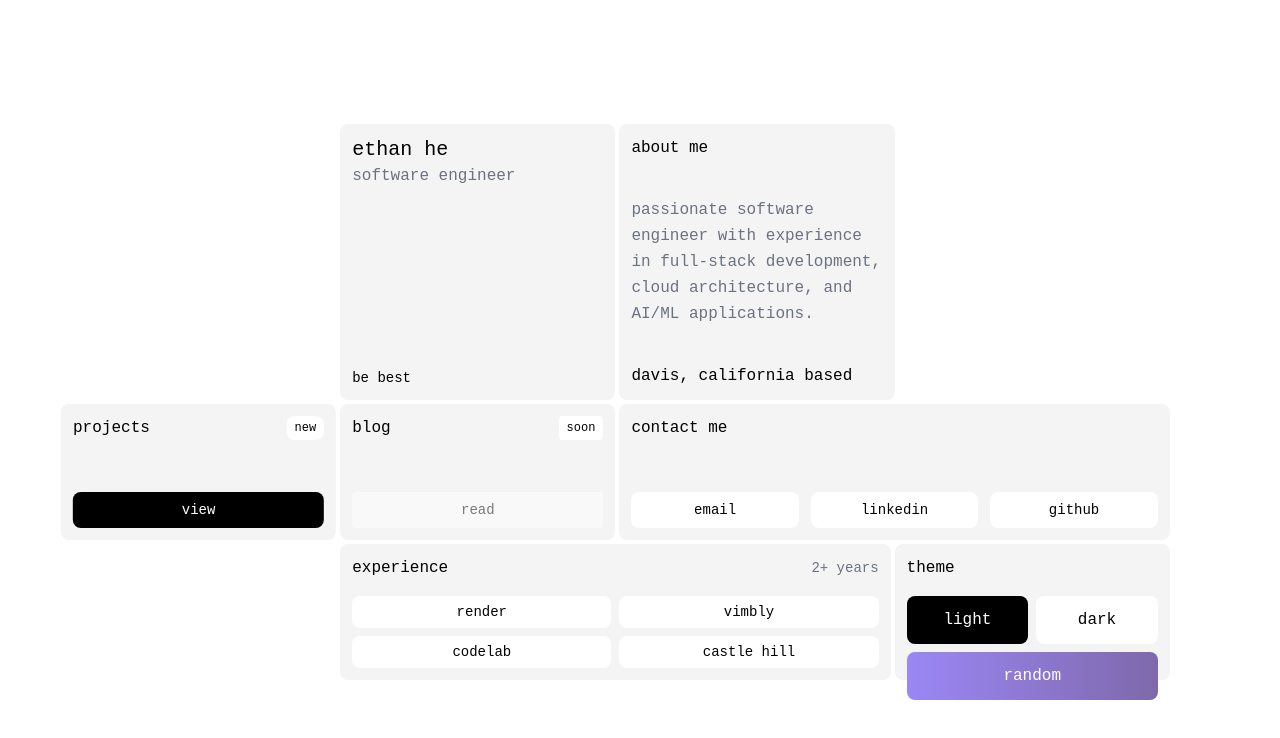
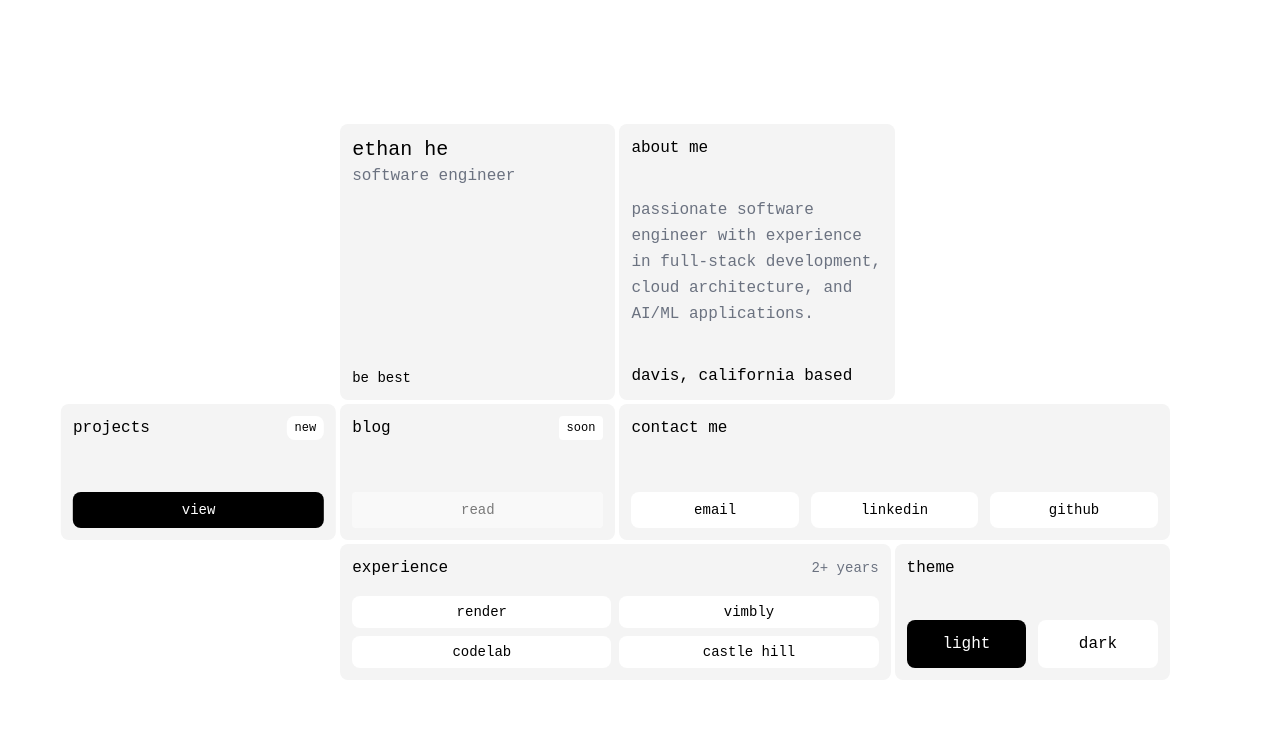
Before and after one commit to ethanlhe/ehelol, a React (Vite) app: page / in a window 1280 px wide. Shown: the top 738 px of the page. Built offline with nearby package versions, Linux system fonts and the light colour scheme.

Commit message:
Reverted to edit edt-833f1bd0-e756-4e99-81ad-8b67edc09eb3: "Update project tooltip descriptions
Improved the tooltip descriptions for the projects section to be more concise and informative."

```diff
--- a/src/components/theme/ThemeSection.tsx
+++ b/src/components/theme/ThemeSection.tsx
@@ -1,70 +1,19 @@
-
-import { useEffect } from "react";
 
 interface ThemeSectionProps {
   theme: "light" | "dark";
   boxClasses: string;
   setTheme: (theme: "light" | "dark") => void;
-  randomTheme: { background: string; foreground: string; accent: string; } | null;
-  setRandomTheme: (theme: { background: string; foreground: string; accent: string; } | null) => void;
 }
 
-// Predefined color schemes that look good together
-const colorSchemes = [
-  {
-    background: "#F2FCE2",
-    foreground: "#222222",
-    accent: "#9b87f5"
-  },
-  {
-    background: "#E5DEFF",
-    foreground: "#333333",
-    accent: "#7E69AB"
-  },
-  {
-    background: "#FEF7CD",
-    foreground: "#222222",
-    accent: "#F97316"
-  },
-  {
-    background: "#403E43",
-    foreground: "#FFFFFF",
-    accent: "#1EAEDB"
-  }
-];
-
-export const ThemeSection = ({ theme, boxClasses, setTheme, randomTheme, setRandomTheme }: ThemeSectionProps) => {
-  const applyRandomTheme = () => {
-    const randomScheme = colorSchemes[Math.floor(Math.random() * colorSchemes.length)];
-    setRandomTheme(randomScheme);
-  };
-
-  const handleThemeChange = (newTheme: "light" | "dark") => {
-    setTheme(newTheme);
-    setRandomTheme(null);
-  };
-
-  useEffect(() => {
-    if (randomTheme) {
-      document.documentElement.style.setProperty('--random-background', randomTheme.background);
-      document.documentElement.style.setProperty('--random-foreground', randomTheme.foreground);
-      document.documentElement.style.setProperty('--random-accent', randomTheme.accent);
-    } else {
-      document.documentElement.style.removeProperty('--random-background');
-      document.documentElement.style.removeProperty('--random-foreground');
-      document.documentElement.style.removeProperty('--random-accent');
-    }
-  }, [randomTheme]);
-
+export const ThemeSection = ({ theme, boxClasses, setTheme }: ThemeSectionProps) => {
   return (
     <div className={`${boxClasses} flex flex-col justify-between`}>
       <span className="font-mono mb-4">theme</span>
-      <div className="flex flex-col gap-2">
-        <div className="flex items-center gap-2">
+      <div className="flex items-center gap-3">
         <button
-            onClick={() => handleThemeChange("light")}
+          onClick={() => setTheme("light")}
           className={`py-3 px-6 rounded-lg font-mono text-base transition-colors text-center flex-1 ${
-              theme === "light" && !randomTheme
+            theme === "light"
               ? "bg-black text-white"
               : "bg-[#333333] text-white hover:bg-[#444444]"
           }`}
@@ -72,9 +21,9 @@ export const ThemeSection = ({ theme, boxClasses, setTheme, randomTheme, setRand
           light
         </button>
         <button
-            onClick={() => handleThemeChange("dark")}
+          onClick={() => setTheme("dark")}
           className={`py-3 px-6 rounded-lg font-mono text-base transition-colors text-center flex-1 ${
-              theme === "dark" && !randomTheme
+            theme === "dark"
               ? "bg-white text-black"
               : "bg-white text-black hover:bg-gray-100"
           }`}
@@ -82,17 +31,6 @@ export const ThemeSection = ({ theme, boxClasses, setTheme, randomTheme, setRand
           dark
         </button>
       </div>
-        <button
-          onClick={applyRandomTheme}
-          className={`py-3 px-6 rounded-lg font-mono text-base transition-colors text-center w-full ${
-            randomTheme
-              ? "bg-[var(--random-accent)] text-[var(--random-background)]"
-              : "bg-gradient-to-r from-[#9b87f5] to-[#7E69AB] text-white"
-          }`}
-        >
-          random
-        </button>
-      </div>
     </div>
   );
 };
--- a/src/pages/Index.tsx
+++ b/src/pages/Index.tsx
@@ -11,11 +11,6 @@ import { ThemeSection } from "@/components/theme/ThemeSection";
 
 const Index = () => {
   const [theme, setTheme] = useState<"light" | "dark">("light");
-  const [randomTheme, setRandomTheme] = useState<{
-    background: string;
-    foreground: string;
-    accent: string;
-  } | null>(null);
 
   useEffect(() => {
     const images = [
@@ -36,24 +31,12 @@ const Index = () => {
   }, [theme]);
 
   const boxClasses = `p-3 rounded-lg outline outline-0 outline-black/10 dark:outline-white/10 hover:outline-[3px] hover:outline-offset-[-3px] transition-[outline-width,outline-offset] duration-75 ${
-    randomTheme
-      ? "bg-[var(--random-accent)]"
-      : theme === "dark"
-        ? "bg-[#222222]"
-        : "bg-[#f4f4f4]"
+    theme === "dark" ? "bg-[#222222]" : "bg-[#f4f4f4]"
   }`;
 
   return (
     <TooltipProvider delayDuration={0}>
-      <main
-        className={`min-h-screen p-8 md:p-16 flex items-center transition-colors duration-300 ${
-          randomTheme
-            ? "bg-[var(--random-background)] text-[var(--random-foreground)]"
-            : theme === "dark"
-              ? "bg-[#111111] text-white"
-              : "bg-white text-black"
-        }`}
-      >
+      <main className={`min-h-screen p-8 md:p-16 flex items-center transition-colors duration-300 ${theme === "dark" ? "bg-[#111111] text-white" : "bg-white text-black"}`}>
         <div className="relative w-full flex justify-center">
           <div className="w-full md:w-auto space-y-1">
             {/* Mobile Layout - All sections stacked */}
@@ -77,13 +60,7 @@ const Index = () => {
                 <ExperienceSection theme={theme} boxClasses={`${boxClasses} h-full`} />
               </div>
               <div className="h-[8.5rem]">
-                <ThemeSection
-                  theme={theme}
-                  boxClasses={`${boxClasses} h-full`}
-                  setTheme={setTheme}
-                  randomTheme={randomTheme}
-                  setRandomTheme={setRandomTheme}
-                />
+                <ThemeSection theme={theme} boxClasses={`${boxClasses} h-full`} setTheme={setTheme} />
               </div>
             </div>
 
@@ -120,13 +97,7 @@ const Index = () => {
                   <ExperienceSection theme={theme} boxClasses={`${boxClasses} h-full`} />
                 </div>
                 <div className="h-[8.5rem] w-[17.2rem]">
-                  <ThemeSection
-                    theme={theme}
-                    boxClasses={`${boxClasses} h-full`}
-                    setTheme={setTheme}
-                    randomTheme={randomTheme}
-                    setRandomTheme={setRandomTheme}
-                  />
+                  <ThemeSection theme={theme} boxClasses={`${boxClasses} h-full`} setTheme={setTheme} />
                 </div>
               </div>
             </div>
```
Lines whose indentation alone changed are shown as unchanged.
